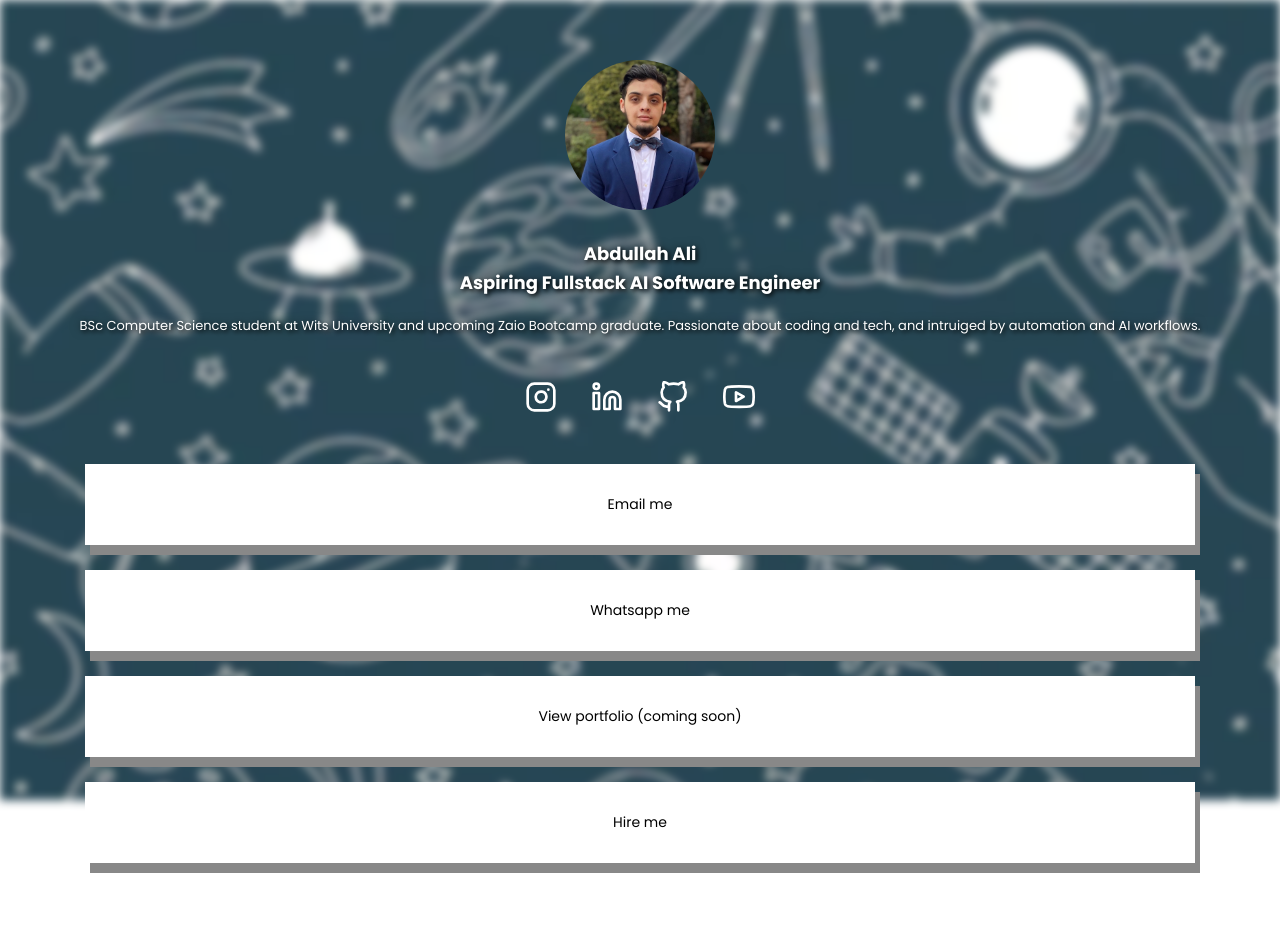
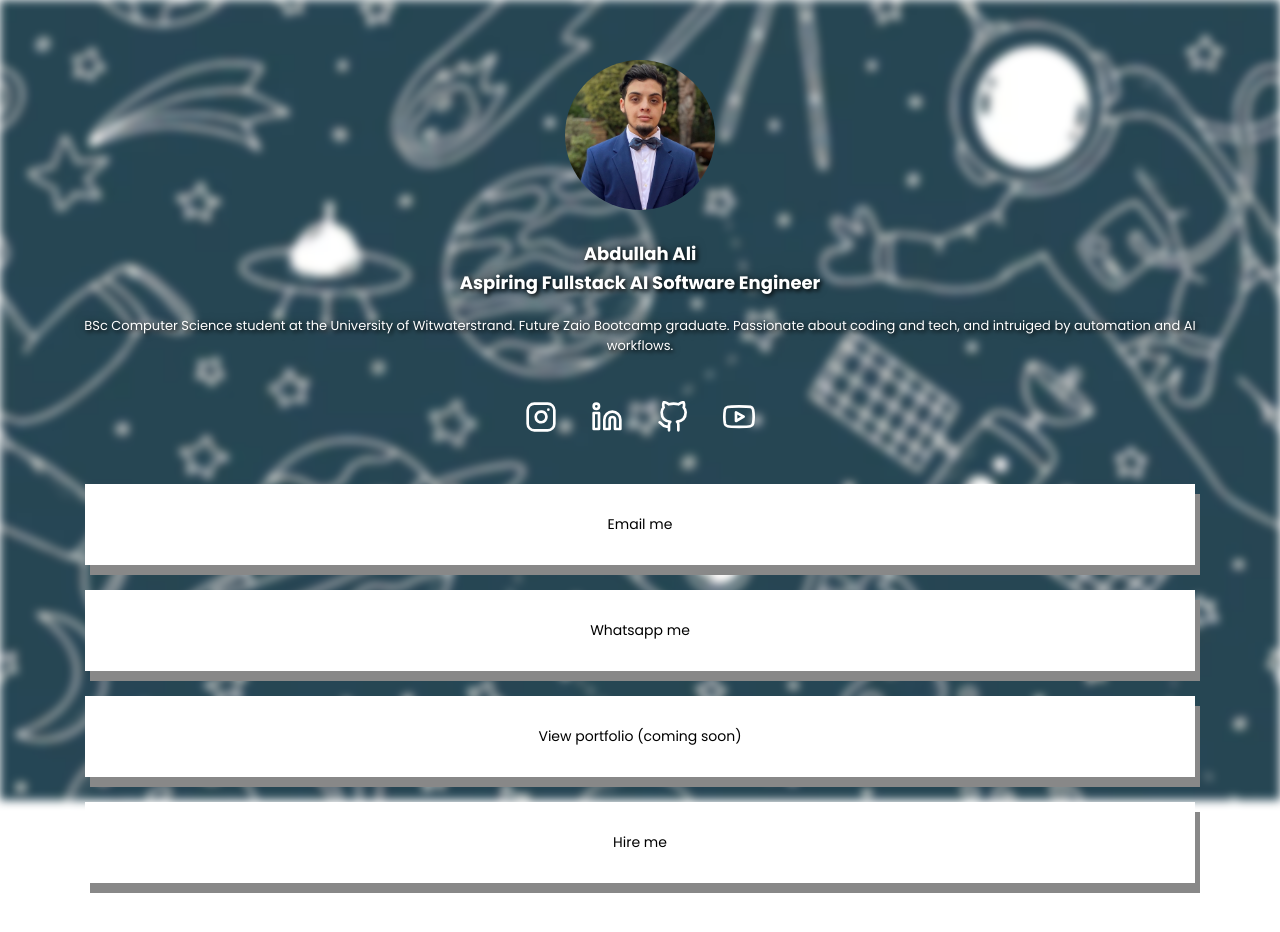
Before and after one commit to AbdullahAliCodes/abdullahs-digital-card, a plain HTML site: page index.html in a window 1280 px wide. Drawn offline with nearby package versions, Linux system fonts and the light colour scheme.

Commit message:
fix: changed p again lol

```diff
--- a/index.html
+++ b/index.html
@@ -13,7 +13,7 @@
     <h1 id="name-heading">Abdullah Ali</h1>
     <h1 id="title-heading">Aspiring Fullstack AI Software Engineer</h1>
 
-    <p>BSc Computer Science student at Wits University and upcoming Zaio Bootcamp graduate. Passionate about coding and tech, and intruiged by automation and AI workflows.</p>
+    <p>BSc Computer Science student at the University of Witwaterstrand. Future Zaio Bootcamp graduate. Passionate about coding and tech, and intruiged by automation and AI workflows.</p>
 
     <!-- example icon -->
     <div class="social-icons">
```
